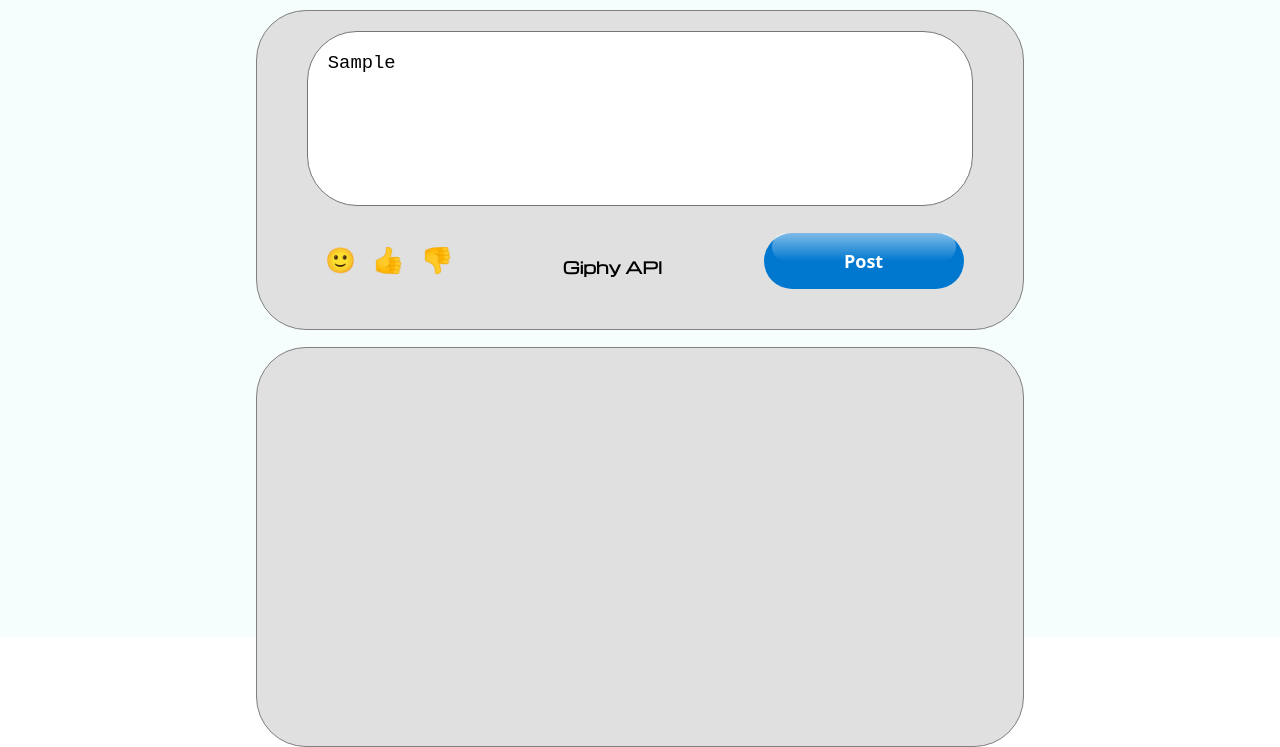
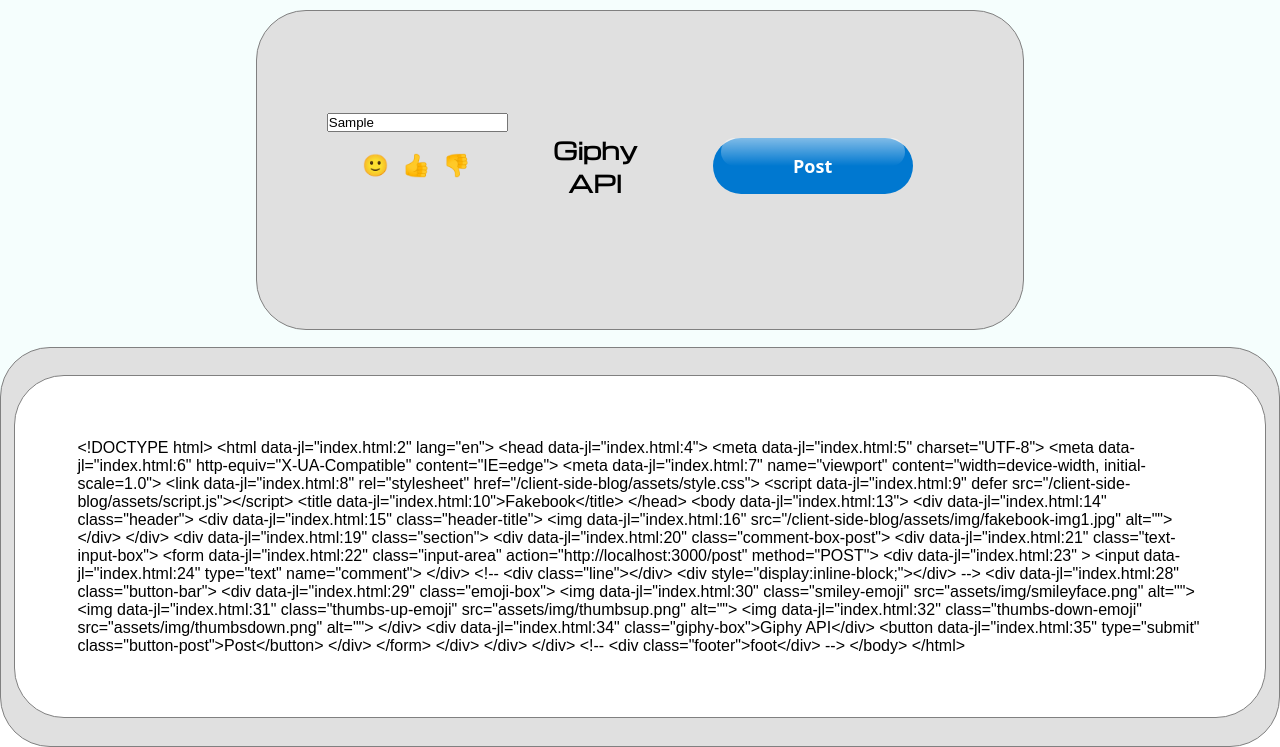
Before and after one commit to mike-rv/client-side-blog, a plain HTML site: page index.html in a window 1280 px wide. Both pictures are taken after typing "Sample" into the empty fields and a click on the button "Post". Shown: the part 103-850 px from the top of the page. Drawn offline with nearby package versions, Linux system fonts and the light colour scheme.

Commit message:
modify script.js: create box when button click and fetch api, modify index.html: add form tags

```diff
--- a/assets/script.js
+++ b/assets/script.js
@@ -1,10 +1,9 @@
 const smileyEmoji = document.querySelector('.smiley-emoji')
 const thumbsUpEmoji = document.querySelector('.thumbs-up-emoji')
 const thumbsDownEmoji = document.querySelector('.thumbs-down-emoji')
-const commentBoxReply = document.querySelector('.comment-box-reply')
 const section = document.querySelector('.section')
 const buttonPost = document.querySelector('.button-post')
-const textArea = document.querySelector('.text-area')
+const inputArea = document.querySelector('.input-area')
 
 smileyEmoji.addEventListener('click', e => {
     textArea.append(String.fromCodePoint(parseInt(0x1F642)))
@@ -19,16 +18,43 @@ thumbsDownEmoji.addEventListener('click', e => {
 })
 
 buttonPost.addEventListener('click', function(e) {
+e.preventDefault()
+
     const box = document.createElement('div')
+
     box.style.border = '1px solid grey';
     box.style['min-width'] = '60vw'
     box.style['min-height'] = '400px'
+    box.style['display'] = 'flex';
+    box.style['flex-direction'] = 'column';
     box.style['justify-content'] = 'center';
-    box.style['flex-direction'] = 'column';
     box.style['row-gap'] = '9%';
     box.style['background-color'] = '#e0e0e0';
     box.style['border-radius'] = '50px';
     box.style['padding'] = '1%'
 
     section.appendChild(box)
+
+    const innerBox = document.createElement('div')
+
+    innerBox.style.border = '1px solid grey';
+    // innerBox.style['min-width'] = '10%'
+    innerBox.style['min-height'] = '60%'
+    innerBox.style['background-color'] = 'white'
+    innerBox.style['padding'] = '3%'
+    innerBox.style['font-size'] = '100%'
+    innerBox.style['border-radius'] = '50px';
+    innerBox.style['padding'] = '5%'
+    innerBox.style['font-family'] = 'arial'
+
+    box.appendChild(innerBox)
+
+    fetch('http://localhost:3000/')
+    .then(resp => resp.text())
+    .then(data => {
+        innerBox.append(data)
+    })
+
+
+    // innerBox.append('Lorem, ipsum dolor sit amet consectetur adipisicing elit. Nostrum id eum consequatur inventore ducimus culpa quia, impedit minima beatae voluptatem voluptate vero ea cum, praesentium similique natus ipsam eius. Nisi, exercitationem, praesentium minus eveniet tempora fugiat quos doloribus nam corporis esse assumenda labore laudantium totam ipsam beatae saepe maiores pariatur atque illo deserunt iusto cupiditate? Nihil, nesciunt obcaecati dolore ipsam repellat veniam laborum? Earum molestias, cum sint provident assumenda enim eius! Quos distinctio optio eveniet quaerat totam, laboriosam iusto quasi eum vel corporis debitis esse, neque error! Dignissimos facere molestiae ipsa optio itaque fugiat. Quo dignissimos natus sint itaque autem.')
 })
--- a/assets/style.css
+++ b/assets/style.css
@@ -76,7 +76,7 @@ body {
     justify-content: center;
 }
 
-.text-area {
+.input-area {
     border-radius: 50px;
     width: 100%;
     height: 100%;
--- a/index.html
+++ b/index.html
@@ -5,21 +5,23 @@
     <meta charset="UTF-8">
     <meta http-equiv="X-UA-Compatible" content="IE=edge">
     <meta name="viewport" content="width=device-width, initial-scale=1.0">
-    <link rel="stylesheet" href="/assets/style.css">
-    <script defer src="/assets/script.js"></script>
+    <link rel="stylesheet" href="/client-side-blog/assets/style.css">
+    <script defer src="/client-side-blog/assets/script.js"></script>
     <title>Fakebook</title>
 </head>
 
 <body>
     <div class="header">
         <div class="header-title">
-                <img src="/assets/img/fakebook-img1.jpg" alt="">
+            <img src="/client-side-blog/assets/img/fakebook-img1.jpg" alt="">
         </div>
     </div>
     <div class="section">
         <div class="comment-box-post">
             <div class="text-input-box">
-                    <textarea class="text-area" name="" maxlength="200"></textarea>
+                <form class="input-area" action="http://localhost:3000/post" method="POST">
+                    <div >
+                        <input type="text" name="comment">
                     </div>
                     <!-- <div class="line"></div>
                 <div style="display:inline-block;"></div> -->
@@ -30,12 +32,14 @@
                             <img class="thumbs-down-emoji" src="assets/img/thumbsdown.png" alt="">
                         </div>
                         <div class="giphy-box">Giphy API</div>
-                    <button class="button-post">Post</button>
+                        <button type="submit" class="button-post">Post</button>
+                    </div>
+                </form>
             </div>
         </div>
 
     </div>
-        <!-- <div class="footer">footer</div> -->
+    <!-- <div class="footer">foot</div> -->
 
 </body>
 
```
Lines whose indentation alone changed are shown as unchanged.
